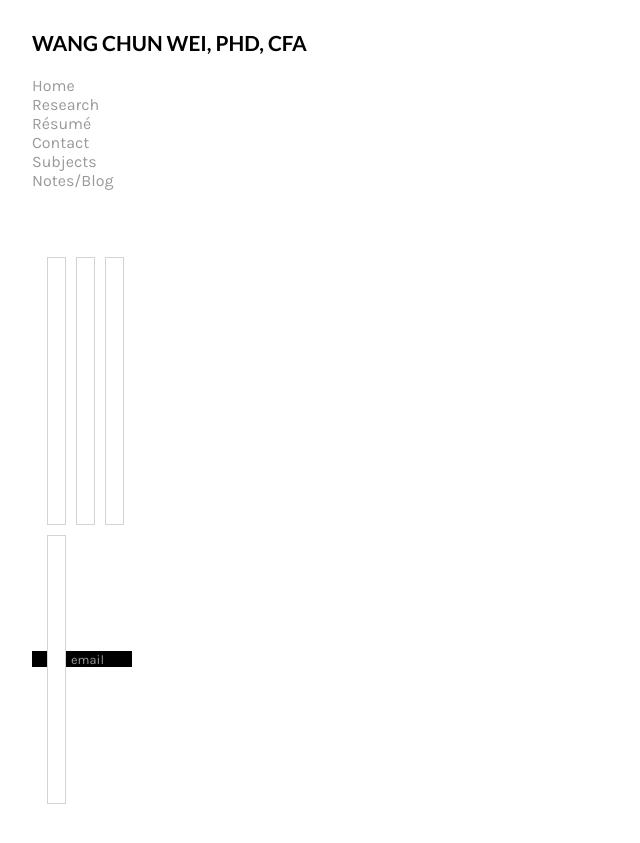
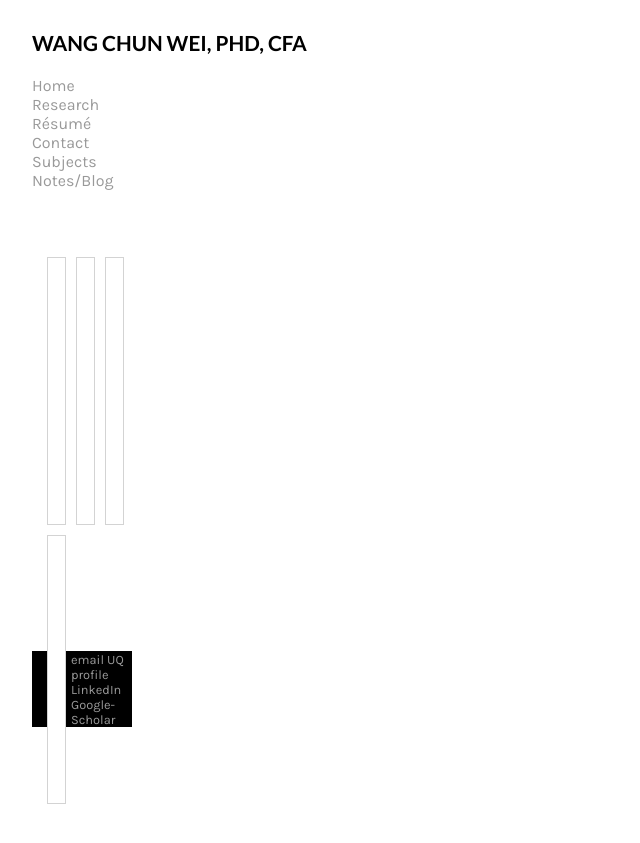
Before and after one commit to weiwangchun/weiwangchun.github.io, a Jekyll site: the page built from index.html, in a window 1280 px wide. Shown: the top 843 px of the page, without its empty margins (0-640 px from the left). Built offline with Jekyll 4.4.1, drawn with Linux system fonts in a browser that asks for light colours.

Commit message:
Update default.html

```diff
--- a/_layouts/default.html
+++ b/_layouts/default.html
@@ -33,8 +33,11 @@
 
 			</div><!-- /.container -->
 			<footer>
-	    		<ul>
-	        		<li><a href="mailto:weiwangchun@gmail.com">email</a></li>
+	    			<ul>
+	        			<li><a href="mailto:weiwangchun@gmail.com">email</a></li>
+					<li><a href="https://www.business.uq.edu.au/staff/wang-chun-wei">UQ profile</a></li>
+					<li><a href="https://www.linkedin.com/in/wang-chun-wei-phd-cfa-99a43a98/">LinkedIn</a></li>
+					<li><a href="https://scholar.google.com.au/citations?user=3tzF4zgAAAAJ&hl=fr">Google-Scholar</a></li>
 				</ul>
 			</footer>
 		</body>
```
